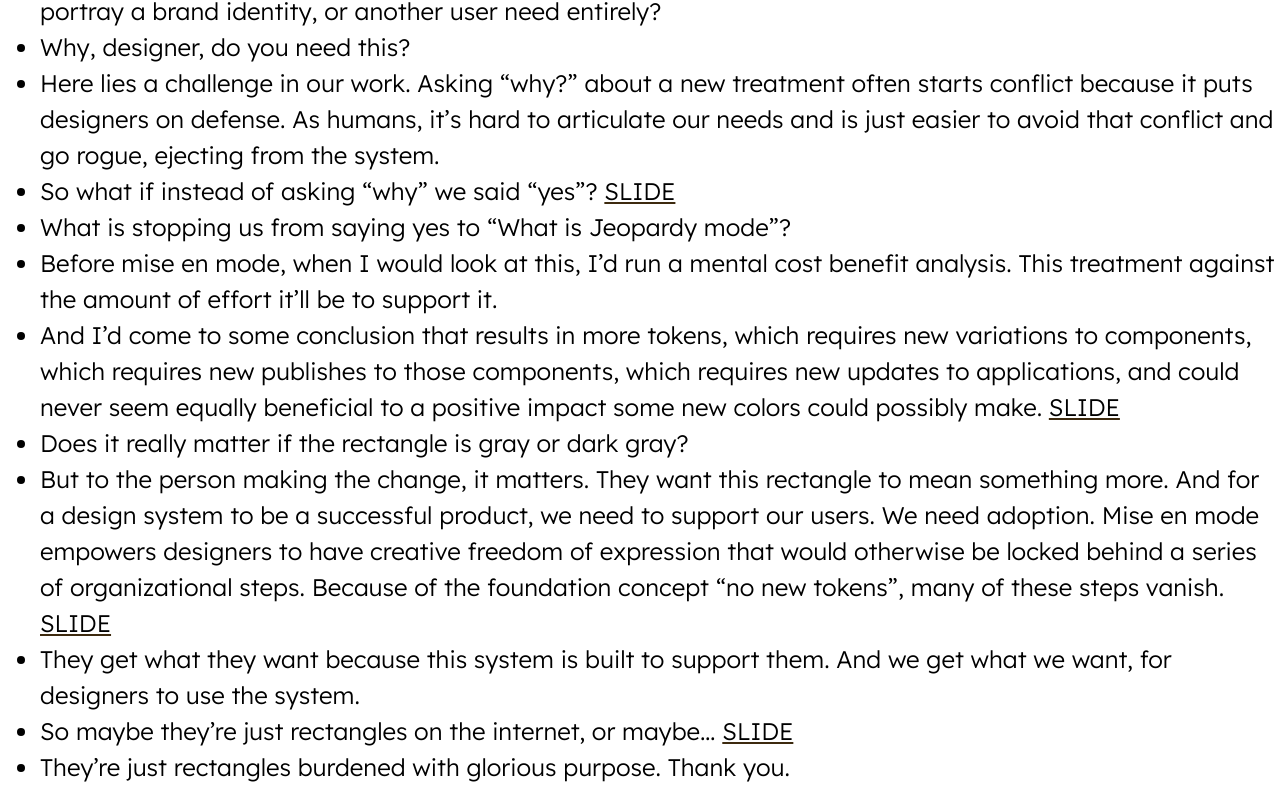
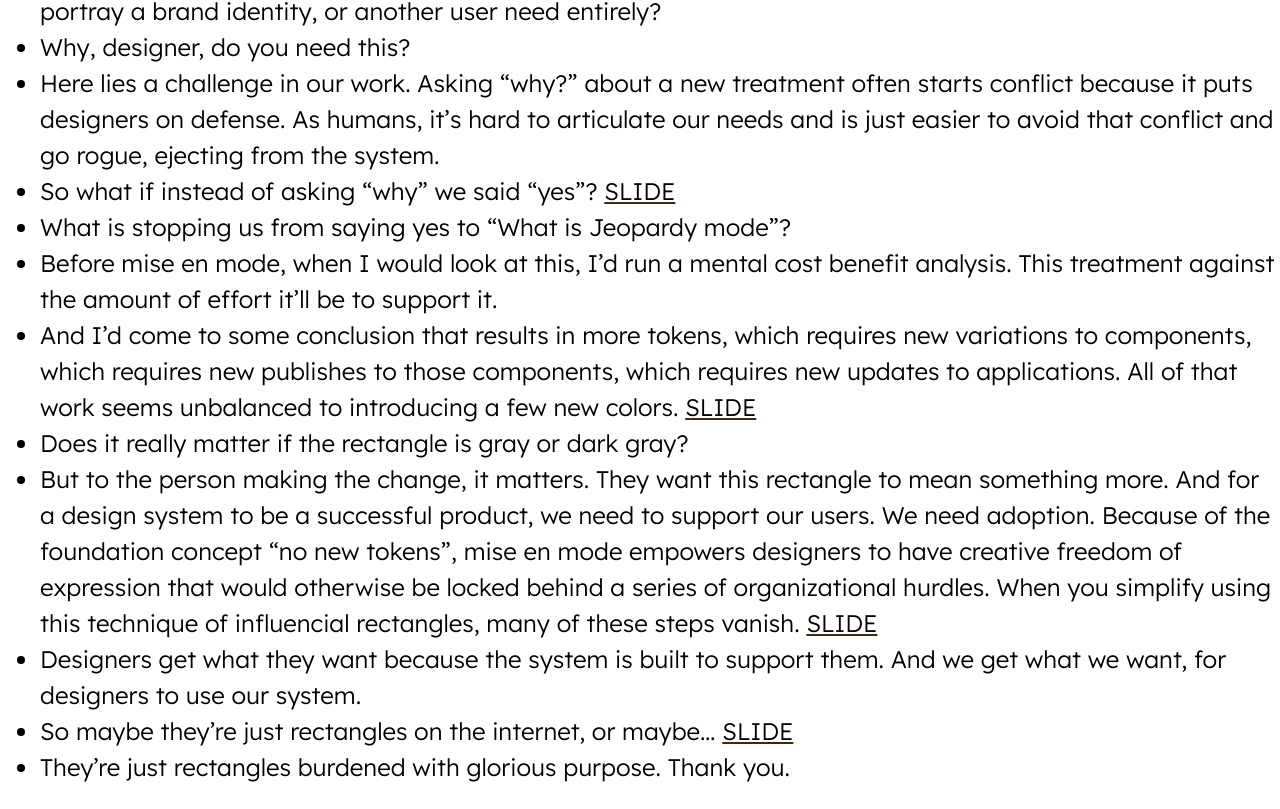
Before and after one commit to ddamato/mise-en-mode, an Astro site: page /script in a window 1280 px wide. Shown: the part 5503-6312 px from the top of the page. Built offline with nearby package versions, Linux system fonts and the light colour scheme; Astro itself is replaced by a stand-in of ours.

Commit message:
Script change

```diff
--- a/src/pages/script.md
+++ b/src/pages/script.md
@@ -102,12 +102,12 @@ layout: '@layouts/Layout.astro'
 [SLIDE](jeopardy)
 - What is stopping us from saying yes to "What is Jeopardy mode"?
 - Before mise en mode, when I would look at this, I'd run a mental cost benefit analysis. This treatment against the amount of effort it'll be to support it.
-- And I'd come to some conclusion that results in more tokens, which requires new variations to components, which requires new publishes to those components, which requires new updates to applications, and could never seem equally beneficial to a positive impact some new colors could possibly make.
+- And I'd come to some conclusion that results in more tokens, which requires new variations to components, which requires new publishes to those components, which requires new updates to applications. All of that work seems unbalanced to introducing a few new colors.
 [SLIDE](balance)
 - Does it really matter if the rectangle is gray or dark gray?
-- But to the person making the change, it matters. They want this rectangle to mean something more. And for a design system to be a successful product, we need to support our users. We need adoption. Mise en mode empowers designers to have creative freedom of expression that would otherwise be locked behind a series of organizational steps. Because of the foundation concept "no new tokens", many of these steps vanish.
+- But to the person making the change, it matters. They want this rectangle to mean something more. And for a design system to be a successful product, we need to support our users. We need adoption. Because of the foundation concept "no new tokens", mise en mode empowers designers to have creative freedom of expression that would otherwise be locked behind a series of organizational hurdles. When you simplify using this technique of influencial rectangles, many of these steps vanish.
 [SLIDE](vanish)
-- They get what they want because this system is built to support them. And we get what we want, for designers to use the system.
+- Designers get what they want because the system is built to support them. And we get what we want, for designers to use our system.
 - So maybe they're just rectangles on the internet, or maybe...
 [SLIDE](burdened)
 - They're just rectangles burdened with glorious purpose. Thank you.
```
